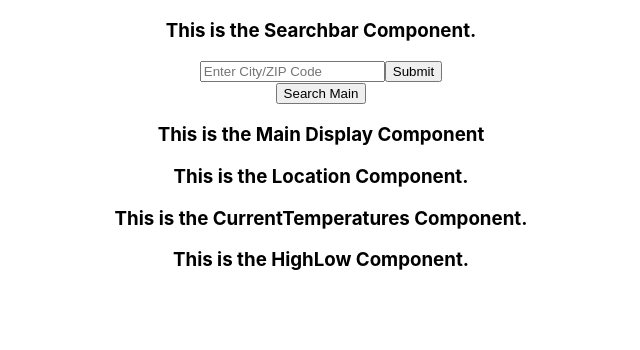
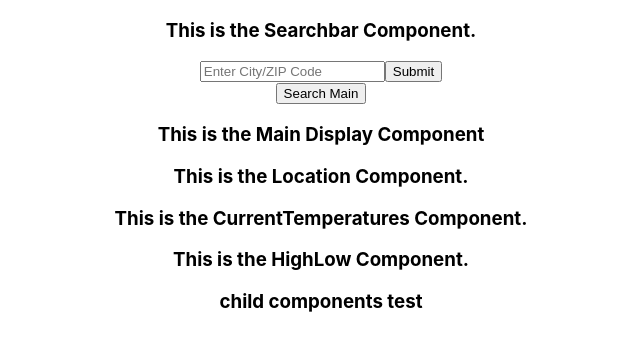
Before and after one commit to censoredbythefcc95/Project-2---React, a React (Create React App) app: page /weather in a window 1280 px wide. Shown: the top 350 px of the page, without its empty margins (319-959 px from the left). Built offline with nearby package versions, Linux system fonts and the light colour scheme.

Commit message:
Testing display for maindisplay

```diff
--- a/src/components/MainDisplay.js
+++ b/src/components/MainDisplay.js
@@ -11,6 +11,7 @@ const MainDisplay = () => {
             <Location />
             <CurrentTemperature />
             <HighLow />
+            <h3>child components test</h3>
         </div>
     )
 }
```
Also changed, not shown: 1 other file (tests, documents, lock files or other folders).
